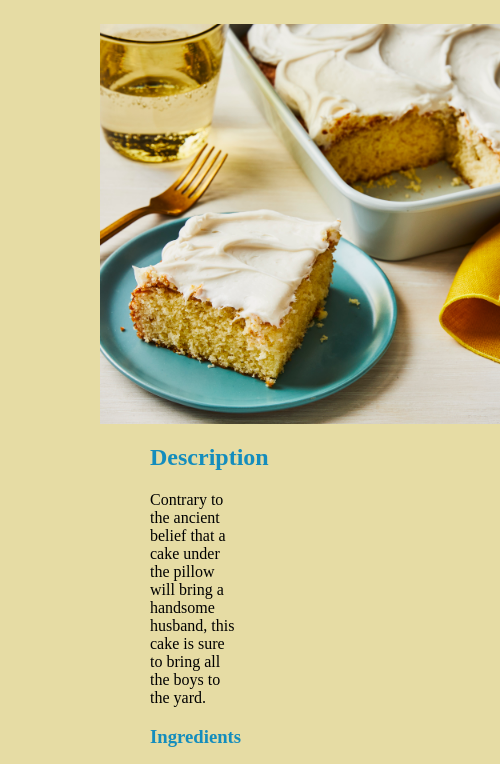
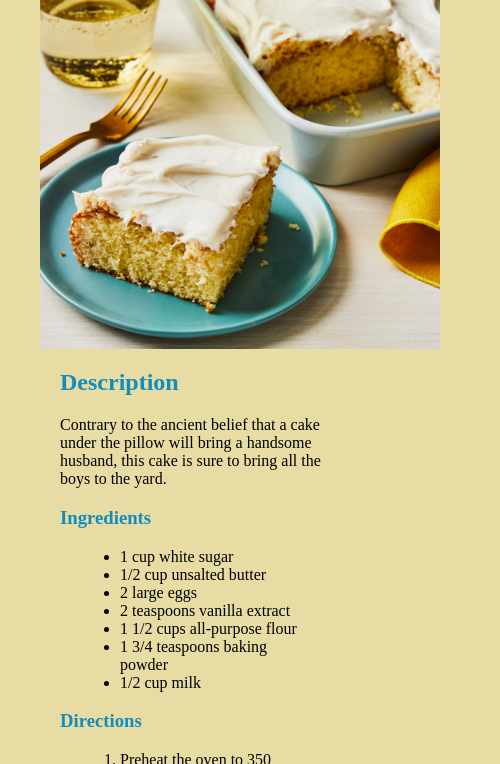
Before and after one commit to Ropafadzo-Stix/odin-recipes, a plain HTML site: page recipes/cake.html in a window 390 px wide. Shown: the part 307-1071 px from the top of the page, 500 px wide, since content can reach past the window. Drawn offline with Linux system fonts and the light colour scheme; a web font is replaced by a local one.

Commit message:
Edits to the style sheets to fit a phone style 2 and 3 edits to fix margins.

```diff
--- a/recipes/style2.css
+++ b/recipes/style2.css
@@ -1,7 +1,7 @@
 /*background colour and  margin defination*/
 *{
-    margin-left: 50px;
-    margin-right: 50px;
+    margin-left: 20px;
+    margin-right: 20px;
     font-family: 'Gentium Plus', serif;
 }
 
--- a/recipes/style3.css
+++ b/recipes/style3.css
@@ -1,8 +1,8 @@
 /*background colour and  margin defination*/
 *{
     background-color: rgb(230, 220, 164);
-    margin-left: 50px;
-    margin-right: 50px;
+    margin-left: 20px;
+    margin-right: 20px;
     font-family: 'Gentium Plus', serif;
 }
 
```
